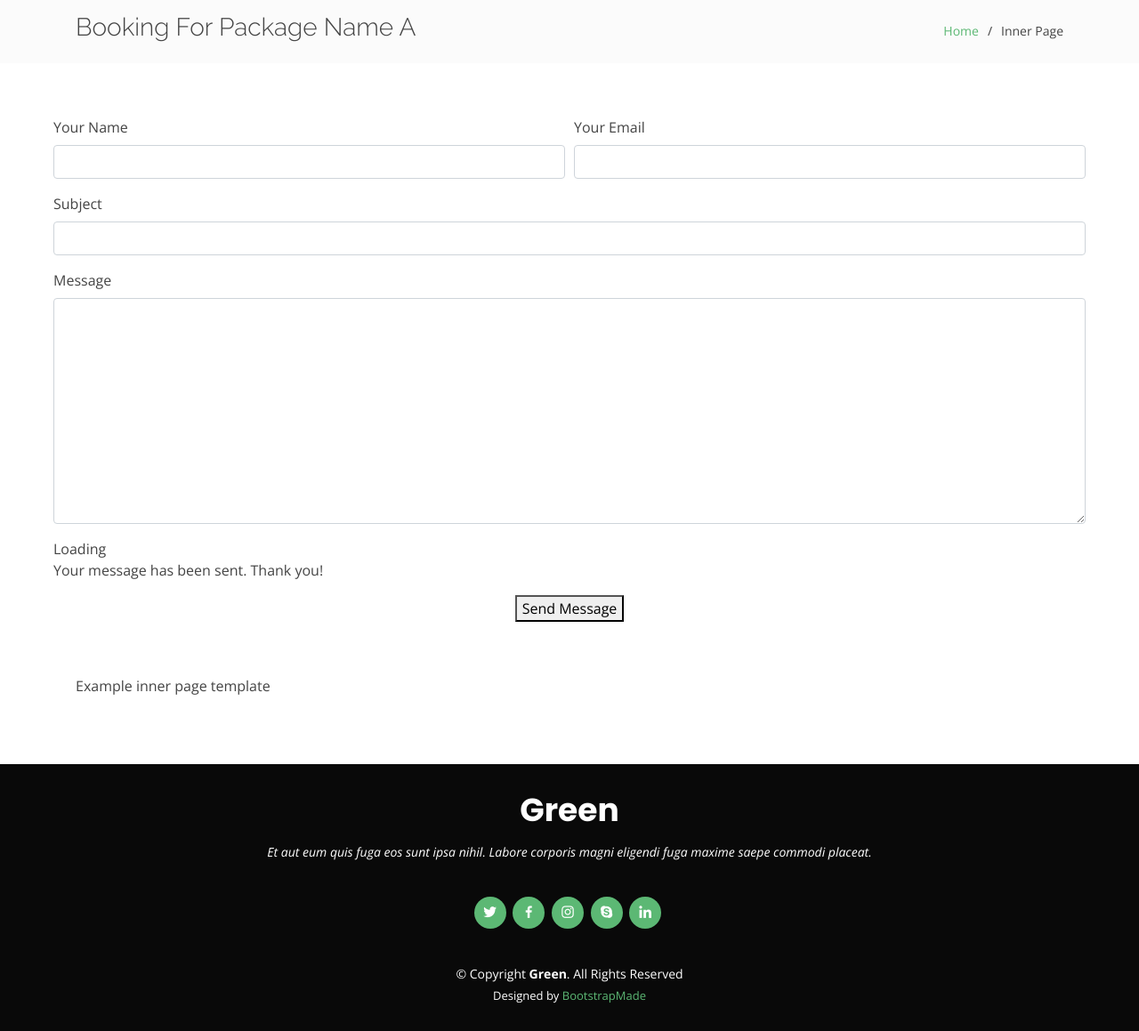
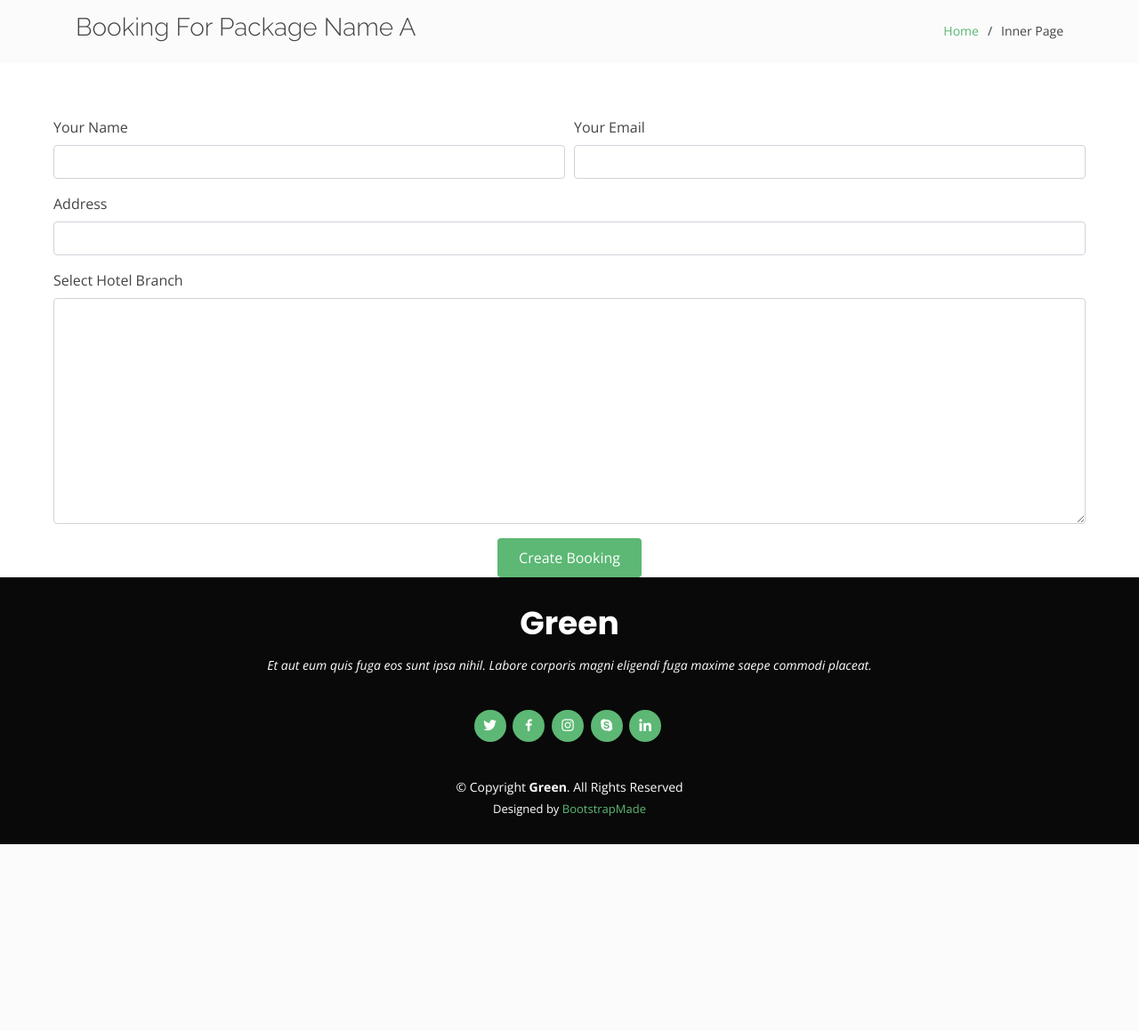
Before and after one commit to pbaldika/webpro-project, a PHP site: page /booking-form.php in a window 1280 px wide. Shown: the part 123-1282 px from the top of the page at 89% size. After the commit the page ends 1072 px from the top, so only its background shows below. Run offline with PHP 8.4, Linux system fonts and the light colour scheme.

Commit message:
booking form progress
tried making booking form

```diff
--- a/assets/css/booking-form.css
+++ b/assets/css/booking-form.css
@@ -2,3 +2,13 @@
 {
     margin: 60px 60px 0px 60px;
 }
+
+.booking-form button[type="submit"]
+{
+    background: #5cb874;
+    border: 0;
+    padding: 10px 24px;
+    color: #fff;
+    transition: 0.4s;
+    border-radius: 4px;
+  }
--- a/booking-form.php
+++ b/booking-form.php
@@ -67,31 +67,22 @@
           <div class="validate"></div>
         </div>
       </div>
+
       <div class="form-group">
-              <label for="name">Subject</label>
-              <input type="text" class="form-control" name="subject" id="subject" data-rule="minlen:4" data-msg="Please enter at least 8 chars of subject" />
+        <label for="name">Address</label>
+        <input type="text" class="form-control" name="address" id="address" data-rule="minlen:8" data-msg="Please enter at least 8 chars of subject" />
         <div class="validate"></div>
       </div>
+
       <div class="form-group">
-              <label for="name">Message</label>
+        <label for="name">Select Hotel Branch</label>
         <textarea class="form-control" name="message" rows="10" data-rule="required" data-msg="Please write something for us"></textarea>
         <div class="validate"></div>
       </div>
-            <div class="mb-3">
-              <div class="loading">Loading</div>
-              <div class="error-message"></div>
-              <div class="sent-message">Your message has been sent. Thank you!</div>
-            </div>
-            <div class="text-center"><button type="submit">Send Message</button></div>
+
+            <div class="text-center"><button type="submit">Create Booking</button></div>
+
           </form>
-
-    <section class="inner-page">
-      <div class="container">
-        <p>
-          Example inner page template
-        </p>
-      </div>
-    </section>
 
   </main><!-- End #main -->
 
```
Lines whose indentation alone changed are shown as unchanged.
